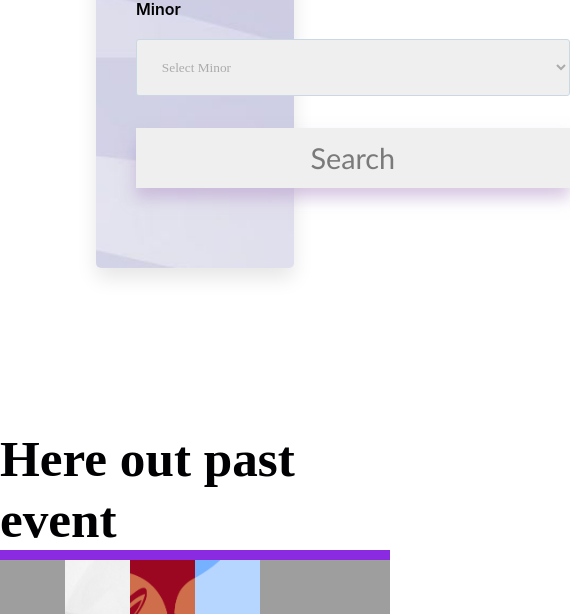
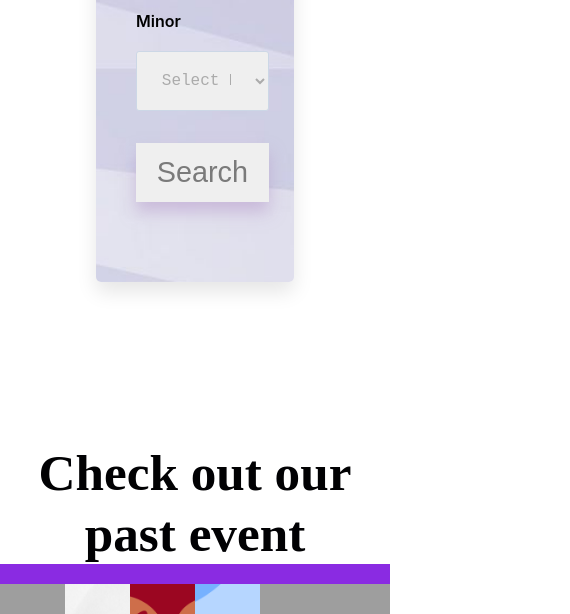
Before and after one commit to Minp45/HunterCssaFrontEnd, a React (Create React App) app in the folder huntercssa/: page / in a window 390 px wide. Shown: the part 1734-2348 px from the top of the page, 570 px wide, since content can reach past the window. Built offline with nearby package versions, Linux system fonts and the light colour scheme; grey boxes are pictures that could not be loaded.

Commit message:
fix find mate phone size problem and bg of poster

```diff
--- a/huntercssa/src/components/style/FindMateStyle.css
+++ b/huntercssa/src/components/style/FindMateStyle.css
@@ -12,7 +12,6 @@
 }
 
 .find-content .find-content__box {
-  background-color: blueviolet;
   width: 100%;
   padding: 4rem 4.5rem 5rem 5.5rem;
   box-shadow: 0 10px 20px 0 rgba(0, 0, 0, 0.1);
@@ -72,14 +71,16 @@
 }
 
 .find-form__text select {
-  font-size: ;
+  font-size: 1rem;
   color: #ababab;
-  font-family: text-font;
+  font-family: "Courier New", Courier, monospace;
   border: 1px solid #ccd7e6;
   border-radius: 3px;
   font-weight: 400;
   padding: 1.2rem 1.3rem;
   outline: none;
+  width: 100%; /* Ensure the select element takes up 100% width */
+  box-sizing: border-box; /* Include padding and border in the width calculation */
 }
 
 
@@ -88,8 +89,8 @@
   height: fit-content;
   align-self: self-end;
   border: none;
-  font-family: "Gill Sans", sans-serif;
   font-size: 1.8rem;
+  font-family: "Rubik", sans-serif;
   font-weight: 500;
   color: rgb(122, 122, 122);
   background-color: --text-orange;
--- a/huntercssa/src/components/style/PosterSlidingStyle.css
+++ b/huntercssa/src/components/style/PosterSlidingStyle.css
@@ -27,6 +27,9 @@
     background-color: blueviolet;
     overflow: auto;
     white-space: nowrap;
-    padding-top: 10px;
-    padding-bottom: 10px;
+    padding-top: 20px;
+    padding-bottom: 20px;
   }
+  .poster-title{
+    text-align: center;
+  }
--- a/huntercssa/src/components/views/PosterSlidingView.js
+++ b/huntercssa/src/components/views/PosterSlidingView.js
@@ -8,7 +8,7 @@ import '../style/PosterSlidingStyle.css';
 const PosterSliding = () => {
   return (
     <>
-      <h1>Here out past event</h1>
+      <h1 class = "poster-title">Check out our past event</h1>
       <div class = "poster-slide scroll-container">
         <img src={alise} alt="alise" />
         <img src={findcp} alt="findcp" />
```
